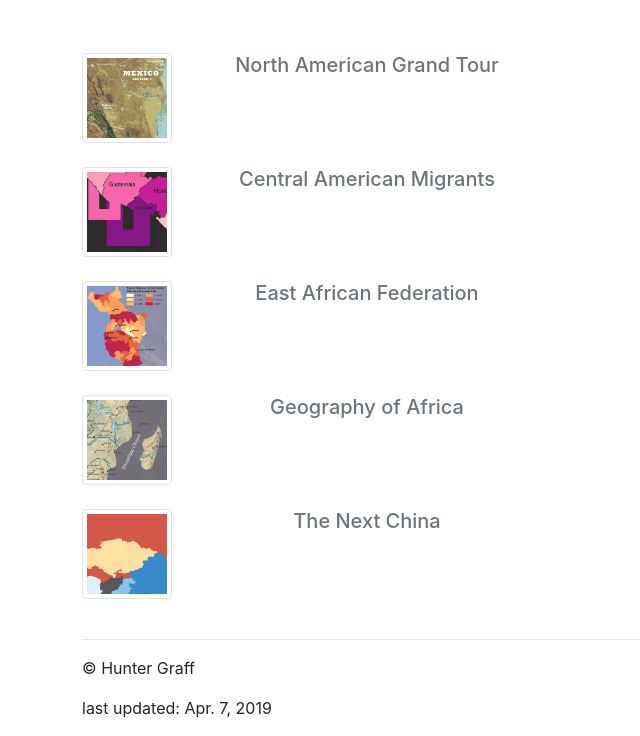
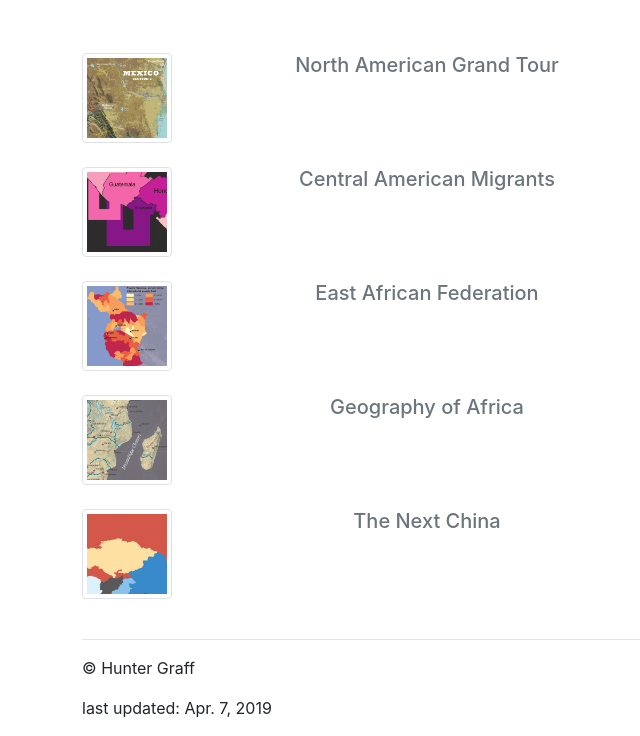
Before and after one commit to hunterjgraff/hunterjgraff.github.io, a plain HTML site: page portfolio.html in a window 1280 px wide. Shown: the part 139-875 px from the top of the page, without its empty margins (213-853 px from the left). Drawn offline with Linux system fonts and the light colour scheme.

Commit message:
Changed portfolio title width

```diff
--- a/portfolio.html
+++ b/portfolio.html
@@ -41,7 +41,7 @@
             </div>
 
         </div>
-        <div class = "text-center col-6">
+        <div class = "text-center col-8">
             <a href="NAtourLrg.html"><h5><p class="text-secondary">North American Grand Tour</p></h5></a></div>
     </div>
 
@@ -56,7 +56,7 @@
             </div>
 
         </div>
-        <div class = "text-center col-6">
+        <div class = "text-center col-8">
                 <a href="infographic.html"><h5><p class="text-secondary">Central American Migrants</p></h5></a></div>
 
     </div>
@@ -65,15 +65,13 @@
         <div class="col-2">
             <div class="thumbnail">
                 <a href="EAF.html">
-                    <div class="caption">
-                    </div>
                     <img src="assets/EAFThumbnail.png" class="img-thumbnail">
                 </a>
 
             </div>
 
         </div>
-        <div class = "text-center col-6">
+        <div class = "text-center col-8">
             <a href = "EAF.html"><h5><p class="text-secondary">East African Federation</p></h5></a></div>
 
     </div>
@@ -81,16 +79,14 @@
     <div class = "row">
         <div class="col-2">
             <div class="thumbnail">
-                <a href="africa.html" class="">
-                    <div class="caption">
-                    </div>
+                <a href="africa.html">
                     <img src="assets/AfricaThumbnail.png" class="img-thumbnail">
                 </a>
 
             </div>
 
         </div>
-        <div class = "text-center col-6">
+        <div class = "text-center col-8">
             <a href="africa.html"><h5><p class="text-secondary">Geography of Africa</p> </h5></a></div>
 
     </div>
@@ -107,7 +103,7 @@
             </div>
 
         </div>
-        <div class = "text-center col-6">
+        <div class = "text-center col-8">
             <a href="economics.html"><h5><p class="text-secondary">The Next China</p></h5></a></div>
 
     </div>
```
